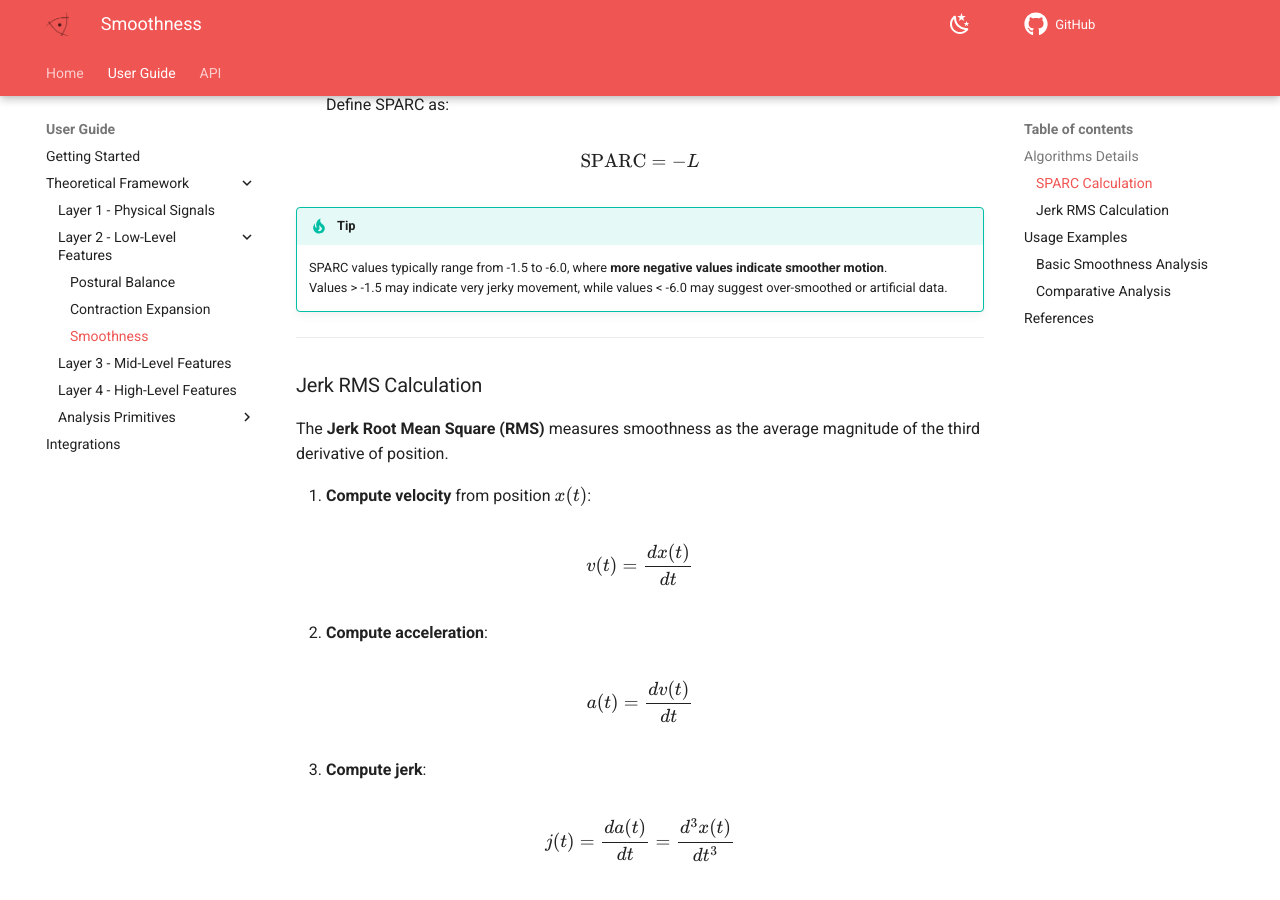
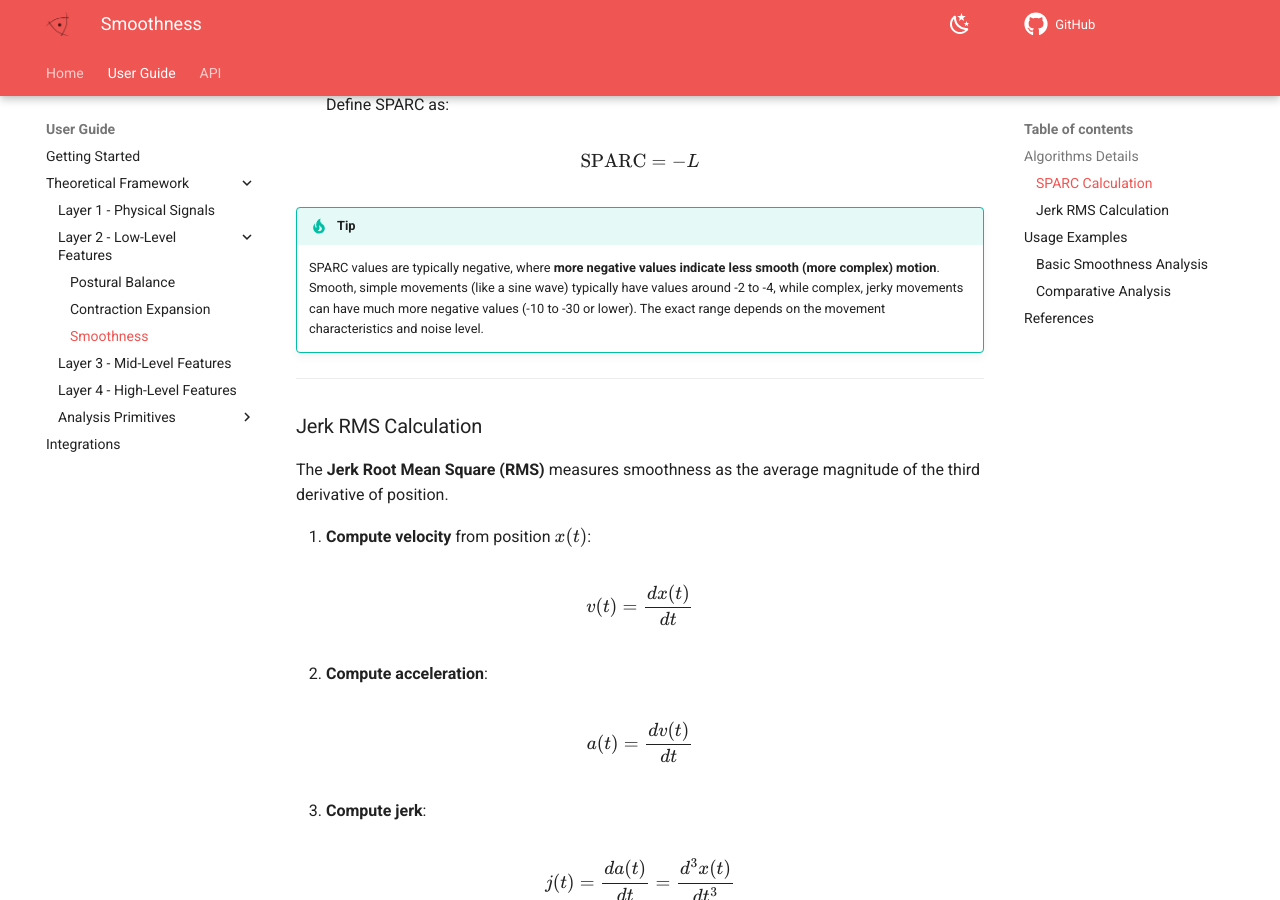
Before and after one commit to InfoMusCP/PyEyesWeb, an MkDocs documentation site: the page built from docs/user_guide/theoretical_framework/low_level/smoothness.md, in a window 1280 px wide and 900 px high, scrolled down 1185 px. Built offline with MkDocs 1.6.1 and Material for MkDocs 9.7.7, drawn with Linux system fonts in a browser that asks for light colours; comment, search, counter and statistics services are not loaded; the version menu is left out.

Commit message:
Correct SPARC value interpretation in documentation (more negative = less smooth)

```diff
--- a/docs/user_guide/theoretical_framework/low_level/smoothness.md
+++ b/docs/user_guide/theoretical_framework/low_level/smoothness.md
@@ -59,8 +59,9 @@ $$
 $$
 
 !!! tip
-    SPARC values typically range from -1.5 to -6.0, where **more negative values indicate smoother motion**.
-    Values > -1.5 may indicate very jerky movement, while values < -6.0 may suggest over-smoothed or artificial data.
+    SPARC values are typically negative, where **more negative values indicate less smooth (more complex) motion**.
+    Smooth, simple movements (like a sine wave) typically have values around -2 to -4, while complex, jerky movements can have much more negative values (-10 to -30 or lower).
+    The exact range depends on the movement characteristics and noise level.
 
 ---
 
```
